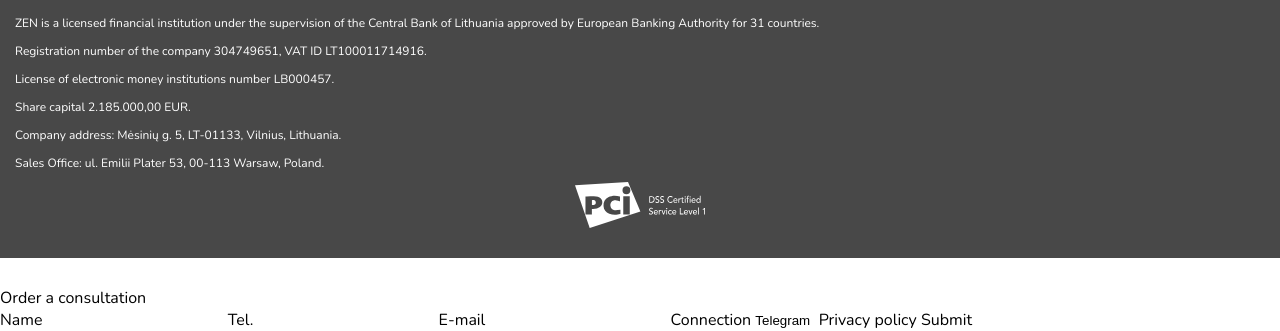
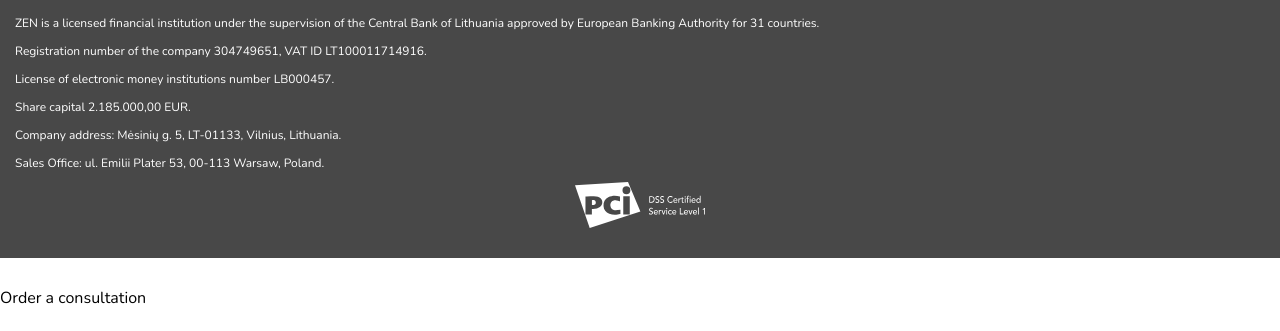
Before and after one commit to fre-vera/ng-free-zen, a plain HTML site: page index.html in a window 1280 px wide. Shown: the part 5501-5832 px from the top of the page. After the commit the page ends 5810 px from the top, so only its background shows below. Drawn offline with Linux system fonts and the light colour scheme; files whose address does not match are found by name.

Commit message:
Refactored html

```diff
--- a/index.html
+++ b/index.html
@@ -15,9 +15,10 @@
   <link rel="stylesheet" href="css/warranty.css" />
   <link rel="stylesheet" href="css/care.css" />
   <link rel="stylesheet" href="css/cashback.css" />
+  <link rel="stylesheet" href="css/clients.css" />
   <link rel="stylesheet" href="css/footer.css" />
   <link rel="stylesheet" href="css/column.css" />
-  <link rel="stylesheet" href="css/clients.css" />
+  <link rel="stylesheet" href="css/modal.css" />
 </head>
 
 <body>
@@ -294,8 +295,8 @@
           <img src="assets/icons/developer.svg" alt="Developer">
         </a>
       </div>
-    </footer>
     </div>
+  </footer>
   <!-- Модальное окно -->
   <div class="modal" id="modal">
     <div class="modal__body">
@@ -306,7 +307,7 @@
       <!-- Title -->
       <h3 class="modal__title">Order a consultation</h3>
       <!-- Form -->
-      <form class="form" id="order">
+      <form class="form" id="order" style="display: none;">
         <!-- Name -->
         <label class="form__input">
           <span>Name</span>
@@ -331,7 +332,7 @@
           </select>
         </label>
         <!-- Privacy policy -->
-        <label class="form__chekbox">
+        <label class="form__checkbox">
           <input type="checkbox" id="policy" />
           <a href="https://example.com/policy" target="_blank">Privacy policy</a>
         </label>
```
